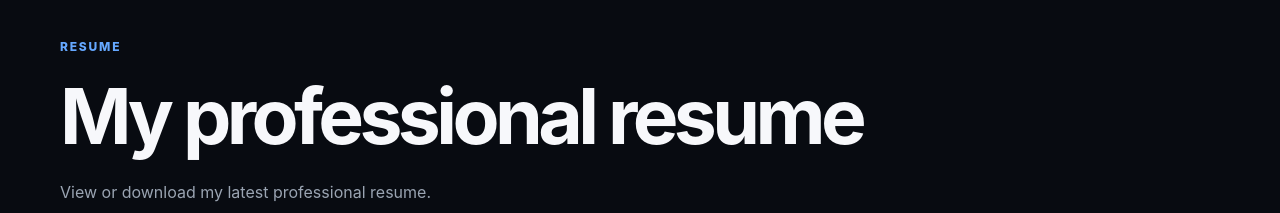
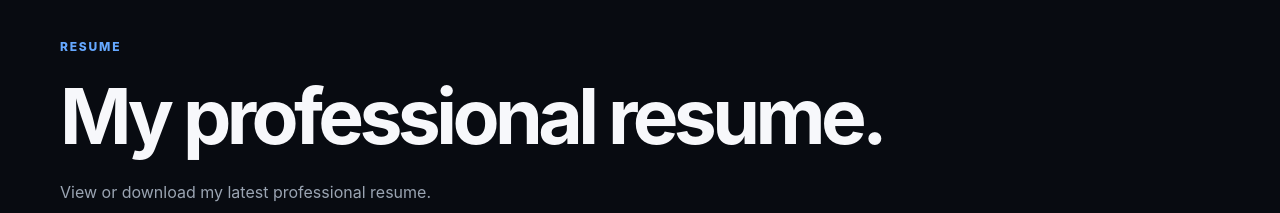
Before and after one commit to abhishek68chauhan/Portfolio-website, a React (Vite) app in the folder frontend/: page /resume in a window 1280 px wide. Shown: the part 121-334 px from the top of the page. Built offline with nearby package versions, Linux system fonts and the light colour scheme.

Commit message:
fix: add missing period to resume heading for consistency

```diff
--- a/frontend/src/pages/Resume.jsx
+++ b/frontend/src/pages/Resume.jsx
@@ -16,7 +16,7 @@ function Resume() {
         </span>
 
         <h1>
-          My professional resume
+          My professional resume.
         </h1>
 
         <p>
```
